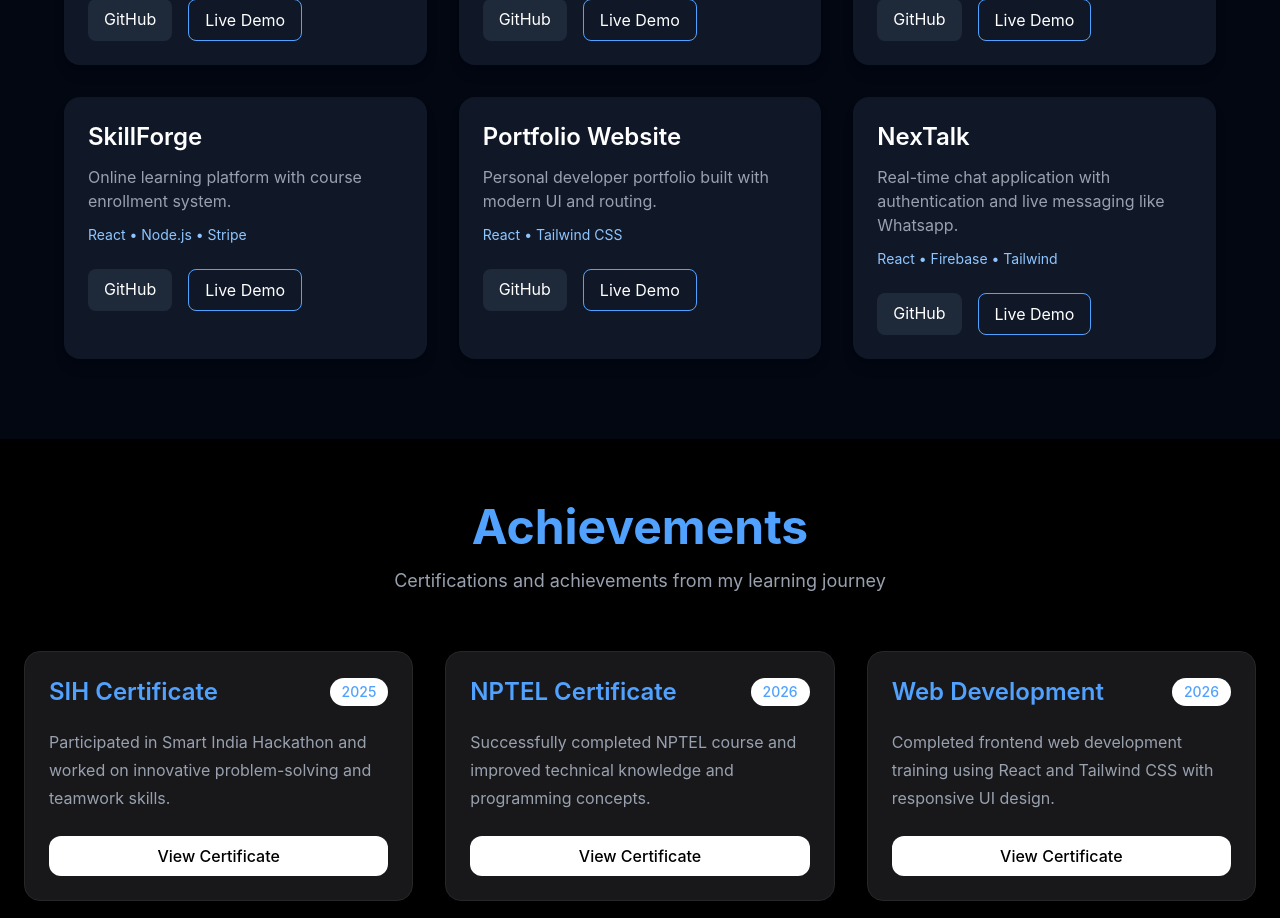
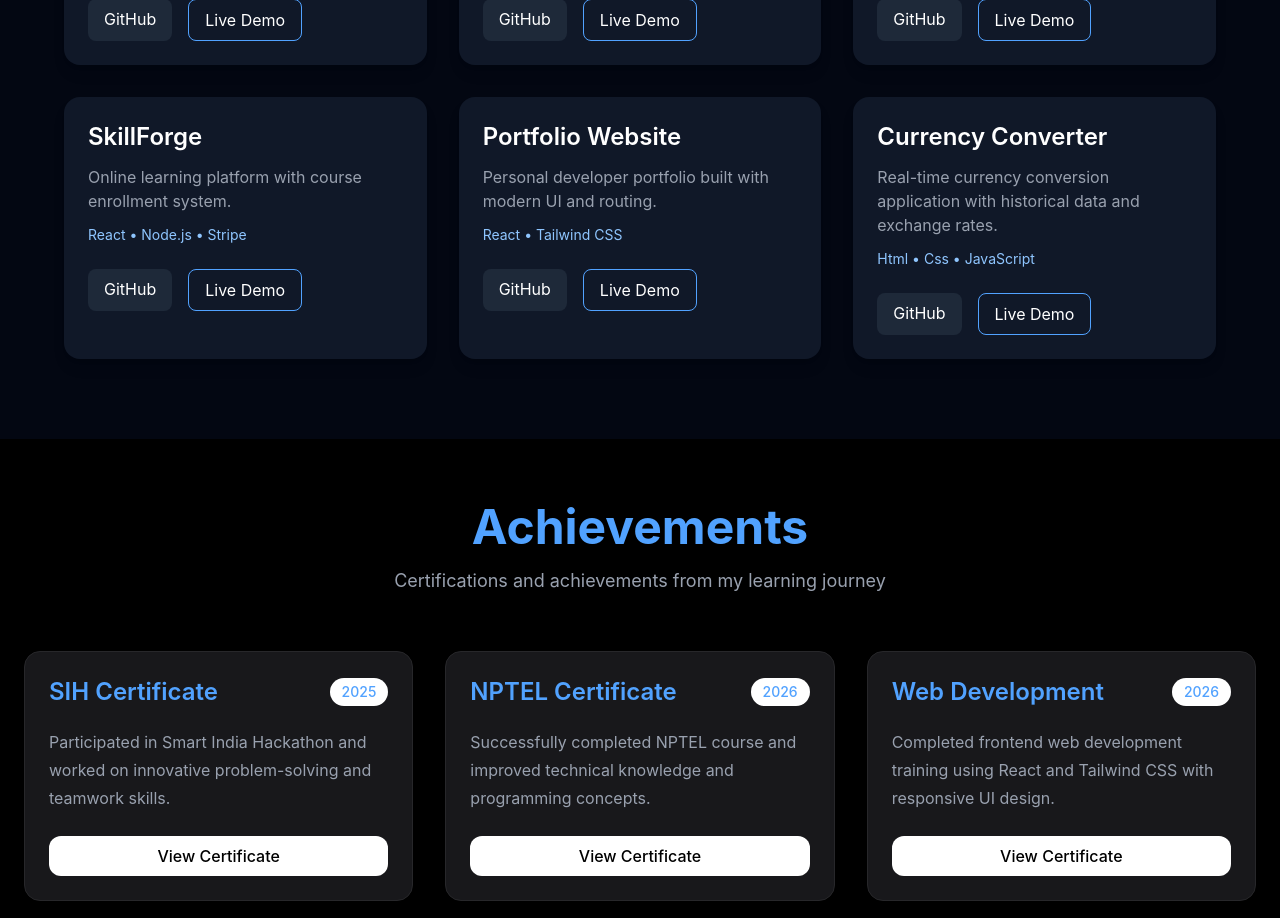
Before and after one commit to gauravkumar2005/My-Portfolio, a React (Vite) app: page / in a window 1280 px wide. Shown: the part 2500-3418 px from the top of the page. Built offline with nearby package versions, Linux system fonts and the light colour scheme.

Commit message:
add a new project in project section

```diff
--- a/src/pages/Project.jsx
+++ b/src/pages/Project.jsx
@@ -100,18 +100,18 @@ function Project() {
           </div>
 
            <div className="bg-gray-900 p-6 rounded-2xl shadow-lg hover:scale-105 hover:shadow-blue-500/20 transition duration-300">
-            <h3 className="text-2xl font-semibold mb-3">NexTalk</h3>
+            <h3 className="text-2xl font-semibold mb-3">Currency Converter</h3>
             <p className="text-gray-400 mb-3">
-              Real-time chat application with authentication and live messaging like Whatsapp.
+              Real-time currency conversion application with historical data and exchange rates.
             </p>
             <p className="text-sm text-blue-300 mb-6">
-              React • Firebase • Tailwind
+              Html • Css • JavaScript
             </p>
             <div className="flex gap-4">
-              <a href="https://github.com/gauravkumar2005/NextTalk" className="px-4 py-2 bg-gray-800 rounded-lg hover:bg-blue-500 hover:text-black transition">
+              <a href="https://github.com/gauravkumar2005/Currecy-Converter" className="px-4 py-2 bg-gray-800 rounded-lg hover:bg-blue-500 hover:text-black transition">
                 GitHub
               </a>
-              <a href="#" className="px-4 py-2 border border-blue-400 rounded-lg hover:bg-blue-400 hover:text-black transition">
+              <a href="https://currecy-converter-seven.vercel.app/" className="px-4 py-2 border border-blue-400 rounded-lg hover:bg-blue-400 hover:text-black transition">
                 Live Demo
               </a>
             </div>
```
